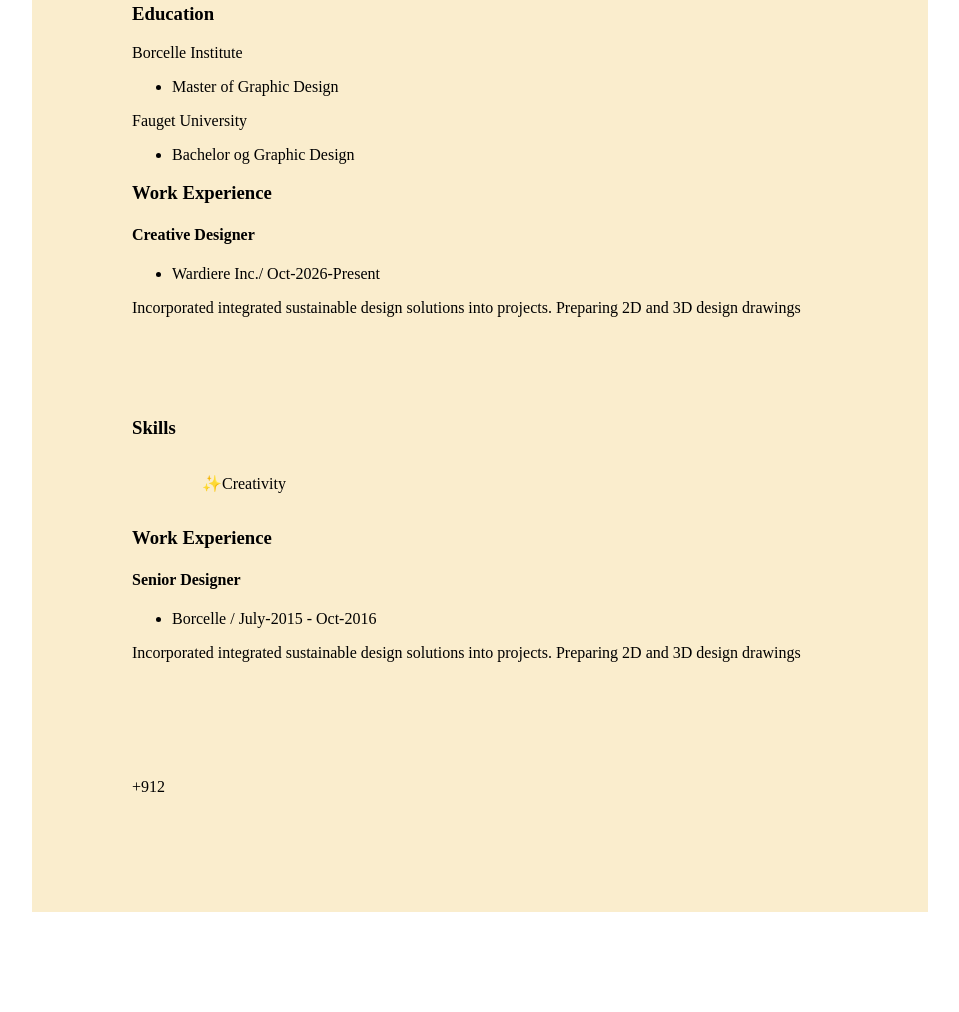
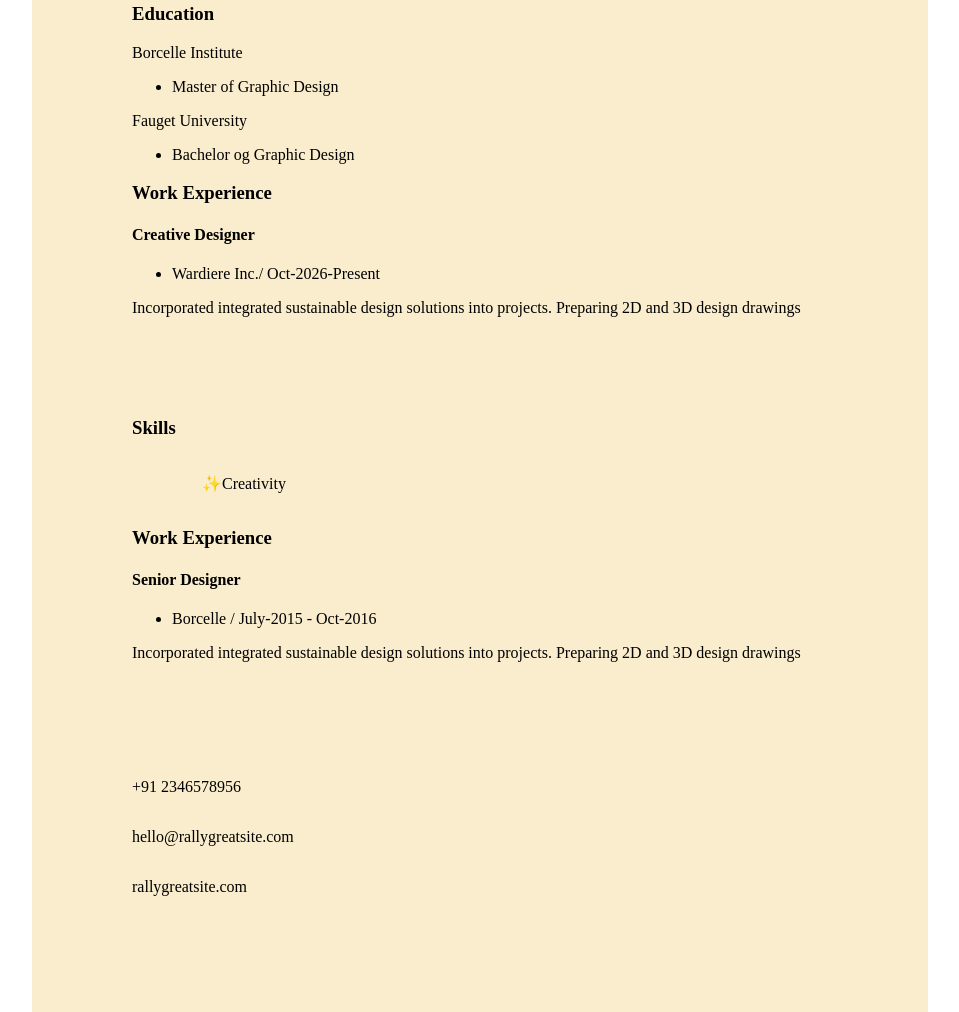
Before and after one commit to Anithas12/Portfolio, a plain HTML site: page index.html in a window 1280 px wide. Shown: the part 966-1978 px from the top of the page, without its empty margins (160-1119 px from the left). Before the commit the page ends 1878 px from the top, so only its background shows below. Drawn offline with nearby package versions, Linux system fonts and the light colour scheme; a web font is replaced by a local one.

Commit message:
portfolio

```diff
--- a/index.html
+++ b/index.html
@@ -73,8 +73,9 @@
         </div>
       </section>
       <section id="contact-section">
-        <p>+912</p>
-      </section>
+        <p>+91 2346578956</p>
+        <p>hello@rallygreatsite.com</p>
+        <p>rallygreatsite.com</p>
       </section>
     </main>
   </body>
```
